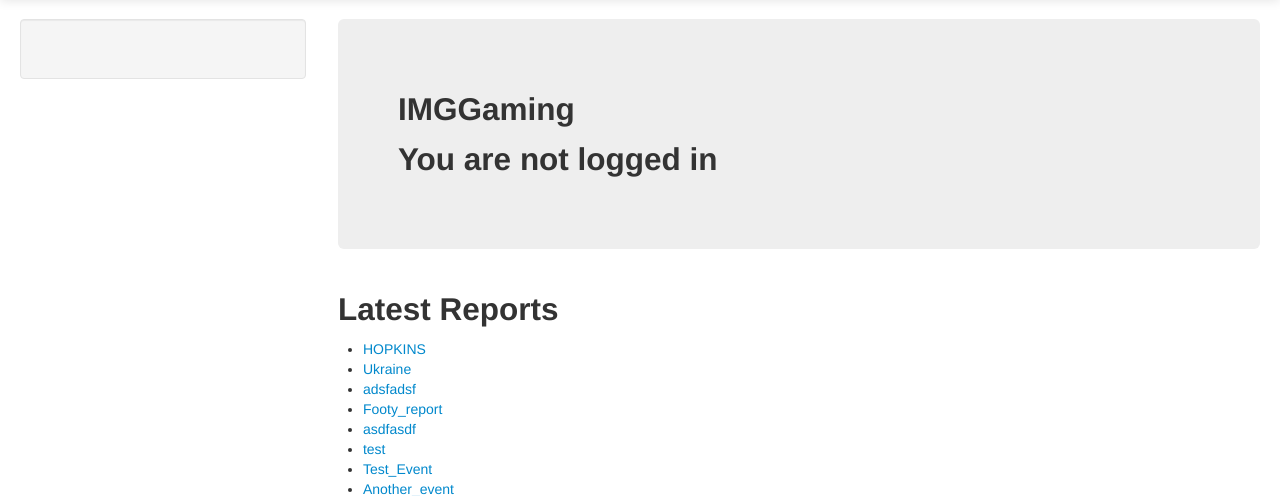
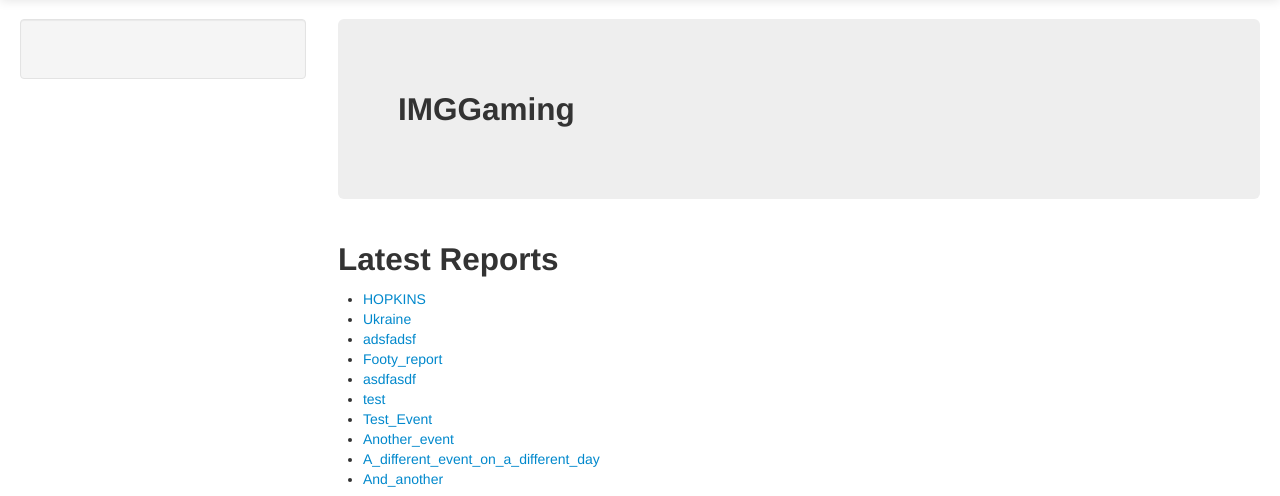
Before and after one commit to hoppo/LiveOps2, a Django app: page /IMGGaming/ in a window 1280 px wide. Shown: the part 41-537 px from the top of the page. Run offline with Django 3.2, Linux system fonts and the light colour scheme; data comes from the database, SQL or seed files in the repository; both versions use the stored data as it was after the commit; parts of the project's set-up code (start-up, migrations or seed data) failed here and were passed over; some libraries are stand-ins or nearby versions.

Commit message:
Update index.html

```diff
--- a/templates/IMGGaming/index.html
+++ b/templates/IMGGaming/index.html
@@ -8,11 +8,6 @@
 
 <div class="hero-unit">
 	<h2>IMGGaming</h2>
-	{% if user.is_authenticated %}
-	    <h2>You are logged in as {{ user.username }}!</h2>
-	{% else %}
-	    <h2>You are not logged in</h2>
-	{% endif %}
 </div>
 
 <div class="row-fluid">
```
Also changed, not shown: liveoperations.db, 1 other file.
